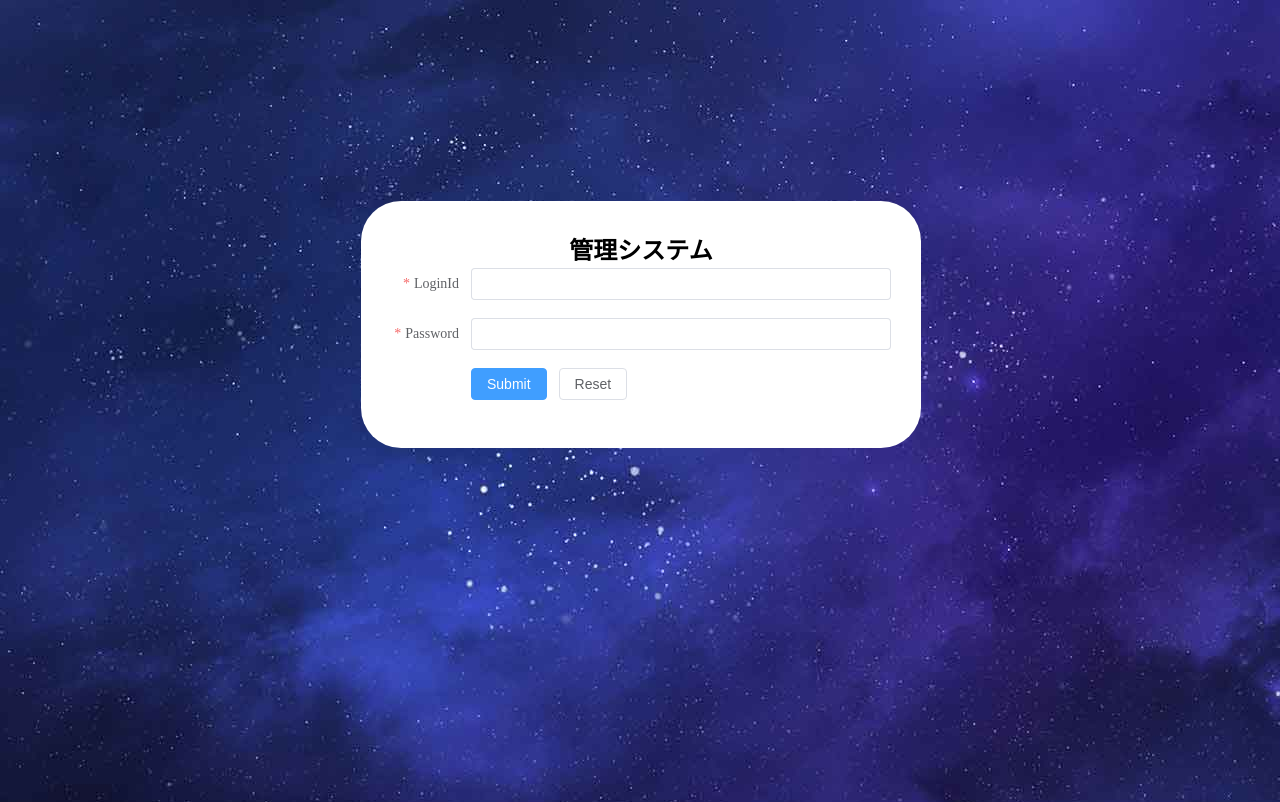
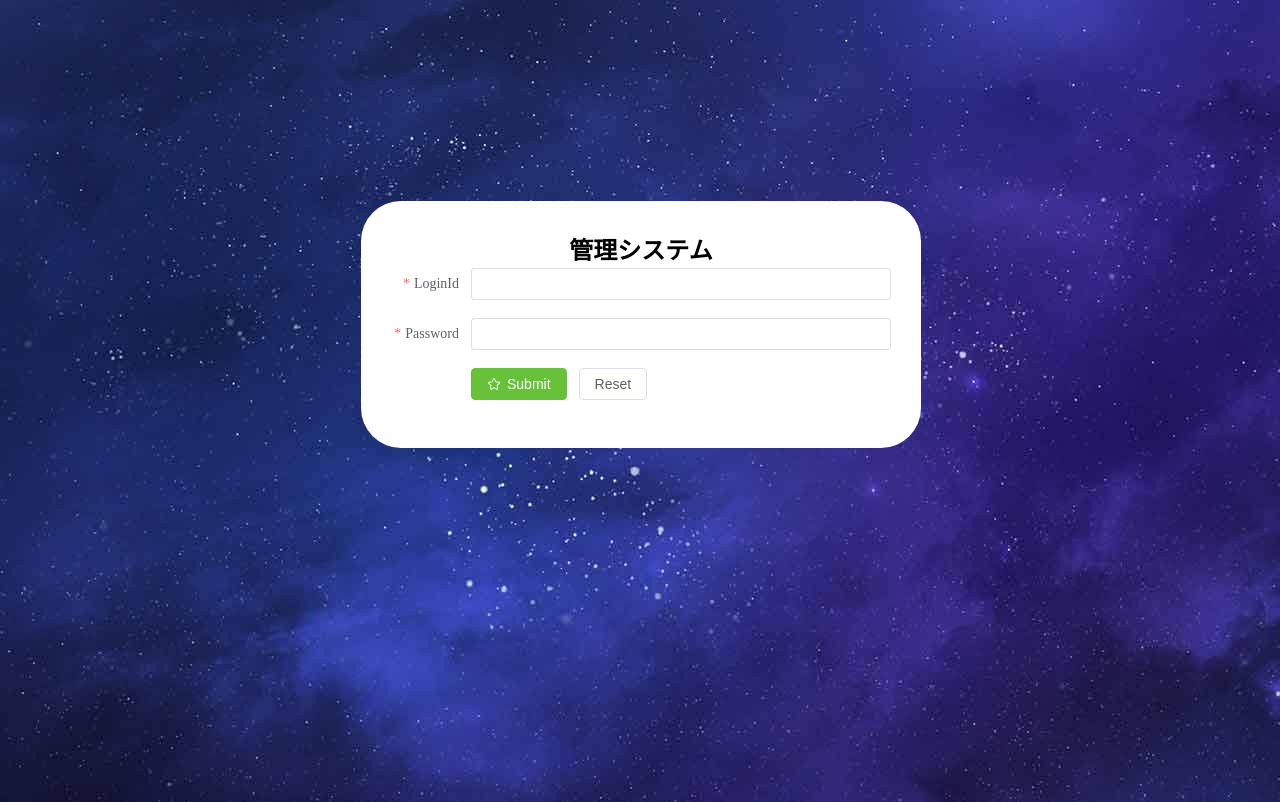
Before and after one commit to win09ver/vue3-demo, a Vue app: page /login in a window 1280 px wide. Built offline with nearby package versions, Linux system fonts and the light colour scheme.

Commit message:
add L1 btn

```diff
--- a/package.json
+++ b/package.json
@@ -26,7 +26,10 @@
     "@vue/cli-service": "~5.0.0",
     "@vue/eslint-config-typescript": "^9.1.0",
     "eslint": "^7.32.0",
+    "eslint-config-prettier": "^8.6.0",
+    "eslint-plugin-prettier": "^4.2.1",
     "eslint-plugin-vue": "^8.0.3",
+    "prettier": "^2.8.3",
     "sass": "^1.32.7",
     "sass-loader": "^12.0.0",
     "typescript": "~4.5.5"
--- a/src/App.vue
+++ b/src/App.vue
@@ -1,4 +1,5 @@
 <template>
+
   <router-view/>
 </template>
 
--- /dev/null
+++ b/src/components/L1/MyBtn.vue
@@ -0,0 +1,50 @@
+<template>
+	<el-button
+  :type="type"
+  :plain="plain"
+  :icon="icon"
+  @click="onClick($event)">
+    {{name}}
+  </el-button>
+</template>
+
+<script lang='ts'>
+
+import { defineComponent, reactive, toRefs, PropType } from 'vue'
+export default defineComponent ({
+  name: 'MyBtn',
+  components: {},
+  props: {
+    name: String,
+    type: {
+      type: String,
+      default: "primary"
+    },
+    plain: {
+      type: Boolean,
+      default: false
+    },
+    icon: {
+      type: String,
+      default: ""
+    },
+    callback: {
+      type: Function as PropType<() => void>
+    },
+    // book: {
+    //   type: Object as PropType<Book>,
+    //   required: true
+    // },
+  },
+  setup(props, ctx) {
+    const onClick = (event: any) => {
+      ctx.emit("onClick", props.name, event)
+    }
+    return {
+       onClick,
+    }
+  }
+})
+</script>
+<style lang='scss' scoped>
+</style>
--- a/src/type/login.ts
+++ b/src/type/login.ts
@@ -1,9 +1,9 @@
-export interface RuleForm {
-    username: string
+export interface UserInfo {
+username: string
     password: string
 }
 
 export interface LoginForm {
-    ruleForm: RuleForm
+    ruleForm: UserInfo
     rules: any
 }
--- a/src/views/LoginView.vue
+++ b/src/views/LoginView.vue
@@ -20,7 +20,7 @@
 				/>
 			</el-form-item>
 			<el-form-item>
-				<el-button type="primary" @click="submitForm(ruleFormRef)">Submit</el-button>
+				<my-btn :type="btnData.type" :plain="btnData.plain" :name="btnData.name" :icon="btnData.icon" @onClick="onClick">Submit</my-btn>
 				<el-button @click="resetForm(ruleForm)">Reset</el-button>
 			</el-form-item>
 		</el-form>
@@ -28,12 +28,24 @@
 </template>
 
 <script lang="ts">
-import { LoginForm, RuleForm } from '@/type/login'
+import MyBtn from '@/components/L1/MyBtn.vue'
+import { LoginForm, UserInfo } from '@/type/login'
 import { FormInstance } from 'element-plus'
+import {
+  Star,
+} from '@element-plus/icons-vue'
+
 import { defineComponent, reactive, ref, toRefs } from 'vue'
 
 export default defineComponent({
+  components: { MyBtn },
 	setup () {
+		const btnData = reactive({
+			type: "success",
+			name: "Submit",
+			plain: false,
+			icon: Star // icon 要import
+		})
 		const data = reactive<LoginForm>({
 			ruleForm: {
 				username: "",
@@ -68,13 +80,19 @@ export default defineComponent({
 				]
 			}
 		})
-		const resetForm = (data: RuleForm) => {
+		const resetForm = (data: UserInfo) => {
 			data.password = ""
 			data.username = ""
 		}
 
+		const onClick = (name:string, event: any) => {
+			console.log("event", name, event)
+		}
+
 		return {
 			...toRefs(data),
+			onClick,
+			btnData,
 			resetForm
 		}
 	}
```
Also changed, not shown: 2 other files (tests, documents, lock files or other folders).
